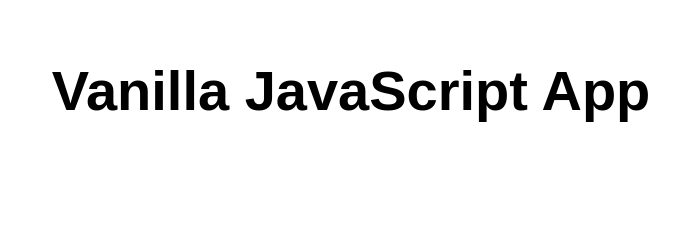
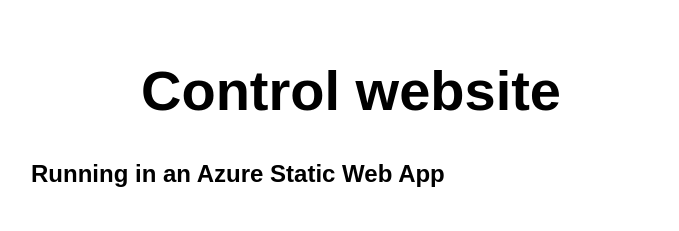
Before and after one commit to gopher194/az-static-app, a website: page src/index.html in a window 1280 px wide. Shown: the whole page, without its empty margins (289-968 px from the left). Drawn offline with Linux system fonts and the light colour scheme.

Commit message:
Update index.html

```diff
--- a/src/index.html
+++ b/src/index.html
@@ -10,7 +10,8 @@
 
 <body>
   <main>
-    <h1>Vanilla JavaScript App</h1>
+    <h1>Control website</h1>
+    <h2>Running in an Azure Static Web App</h2>
   </main>
 </body>
 
```
